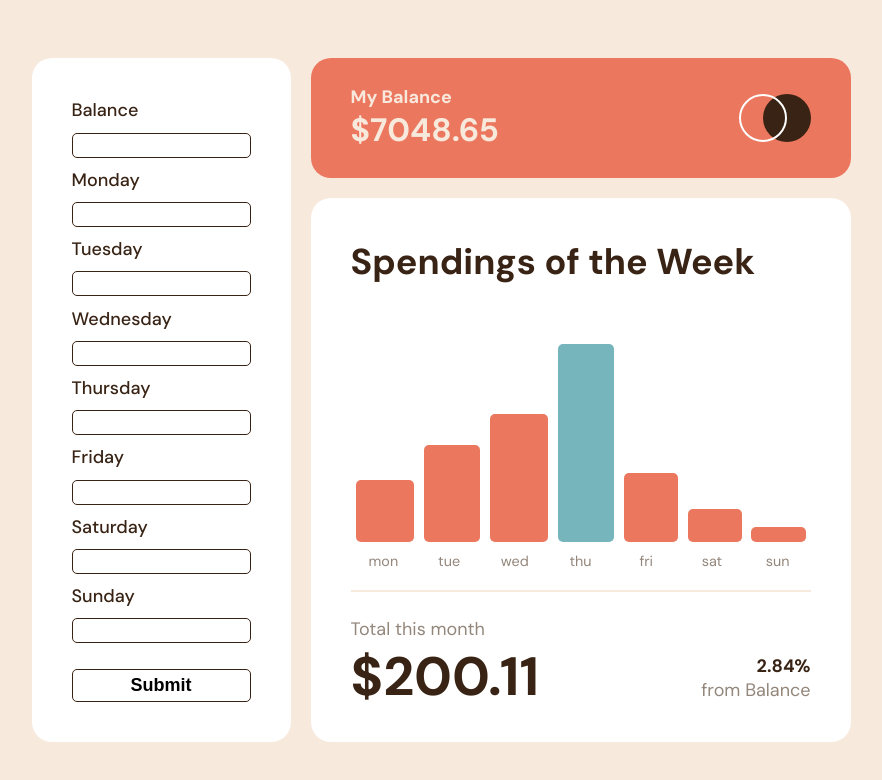
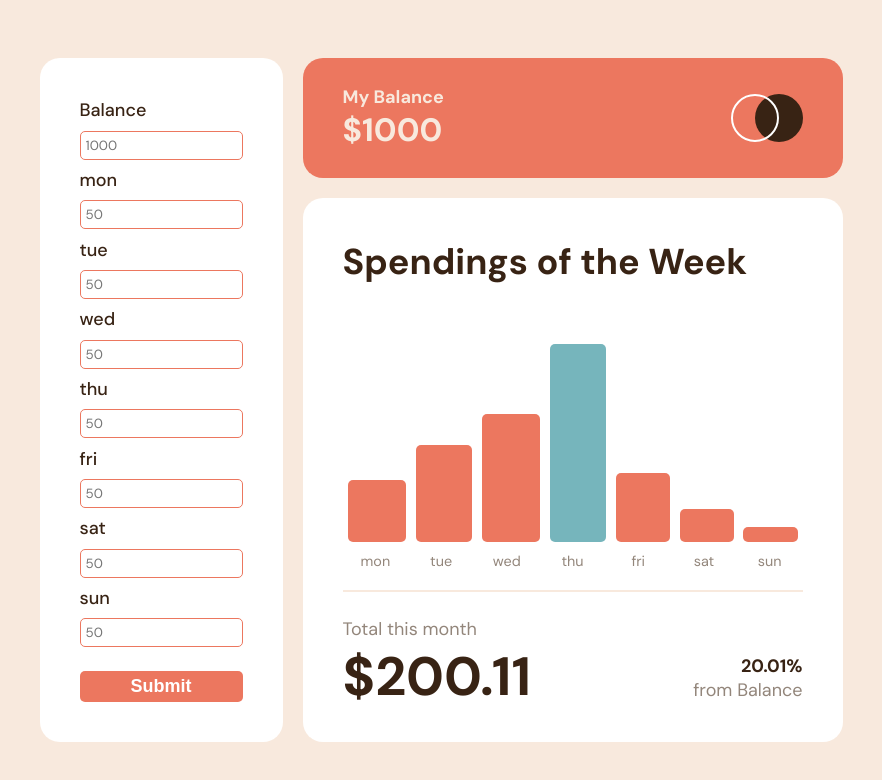
Before and after one commit to meisteraxel/expenses-chart, a React (Vite) app: page / in a window 1280 px wide. Shown: the top 780 px of the page, without its empty margins (199-1081 px from the left). Built offline with nearby package versions, Linux system fonts and the light colour scheme.

Commit message:
Implemented Feature so User can change his expenses for each day

```diff
--- a/src/App.jsx
+++ b/src/App.jsx
@@ -5,7 +5,7 @@ import Chart from "./components/Chart";
 import Input from "./components/Input";
 
 function App() {
-  const [balance, setBalance] = React.useState(7048.65);
+  const [balance, setBalance] = React.useState(1000);
   const [expenses, setExpenses] = React.useState([
     {
       day: "mon",
@@ -37,9 +37,34 @@ function App() {
     },
   ]);
 
+  function calcInput() {
+    const newBalance = document.getElementById("balance").value;
+    setBalance(newBalance !== "" ? newBalance : balance);
+
+    const updatedExpenses = expenses.map((item) => {
+      const inputValue = document.getElementById(item.day).value.trim();
+      const newAmount =
+        inputValue !== "" ? parseFloat(inputValue) : item.amount;
+
+      return {
+        ...item,
+        amount: newAmount,
+      };
+    });
+
+    setExpenses(updatedExpenses);
+
+    const inputElements = document.querySelectorAll(
+      ".input-container input[type=number]"
+    );
+    inputElements.forEach((inputElement) => {
+      inputElement.value = "";
+    });
+  }
+
   return (
     <main>
-      <Input />
+      <Input expenses={expenses} calcInput={calcInput} />
       <div>
         <Balance balance={balance} />
         <Chart balance={balance} expenses={expenses} />
--- a/src/components/Input.jsx
+++ b/src/components/Input.jsx
@@ -1,26 +1,20 @@
 import React from "react";
 import "../style.css";
 
-function Input() {
+function Input(props) {
   return (
     <div className="input-container">
       <label htmlFor="balance">Balance</label>
-      <input type="number" id="balance" />
-      <label htmlFor="mon">Monday</label>
-      <input type="number" id="mon" />
-      <label htmlFor="tue">Tuesday</label>
-      <input type="number" id="tue" />
-      <label htmlFor="wed">Wednesday</label>
-      <input type="number" id="wed" />
-      <label htmlFor="thu">Thursday</label>
-      <input type="number" id="thu" />
-      <label htmlFor="fri">Friday</label>
-      <input type="number" id="fri" />
-      <label htmlFor="sat">Saturday</label>
-      <input type="number" id="sat" />
-      <label htmlFor="sun">Sunday</label>
-      <input type="number" id="sun" />
-      <button>Submit</button>
+      <input type="number" id="balance" placeholder="1000" />
+      {props.expenses.map((item) => (
+        <>
+          <label key={item.day} htmlFor={item.day}>
+            {item.day}
+          </label>
+          <input type="number" id={item.day} placeholder="50" />
+        </>
+      ))}
+      <button onClick={props.calcInput}>Submit</button>
     </div>
   );
 }
--- a/src/style.css
+++ b/src/style.css
@@ -173,20 +173,31 @@ hr {
 }
 
 .input-container input {
-  height: 25px;
+  padding: 5px;
   border-radius: 5px;
-  border: 1px solid var(--dark-brown);
+  border: 1px solid var(--soft-red);
+  font-family: "DM Sans", sans-serif;
+}
+
+.input-container input:focus {
+  outline: none;
 }
 
 .input-container button {
-  background-color: white;
+  background-color: var(--soft-red);
+  color: white;
   border-radius: 5px;
-  border: 1px solid var(--dark-brown);
+  border: none;
   padding: 5px;
   font-size: 1rem;
   font-weight: 700;
   margin-top: 15px;
   cursor: pointer;
+  transition: all 0.2s ease-in-out;
+}
+
+.input-container button:hover {
+  opacity: 0.5;
 }
 
 @media (max-width: 630px) {
```
